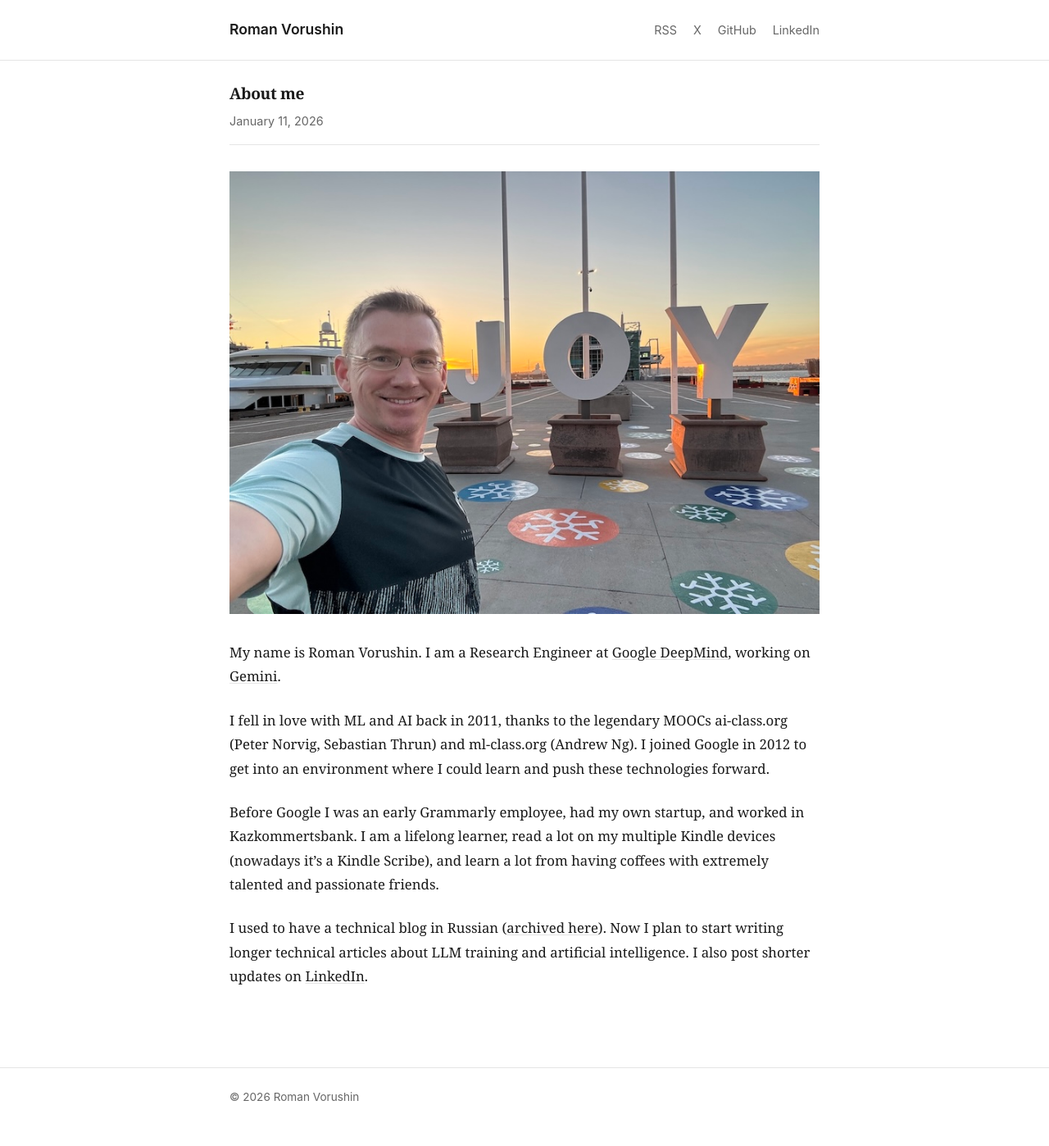
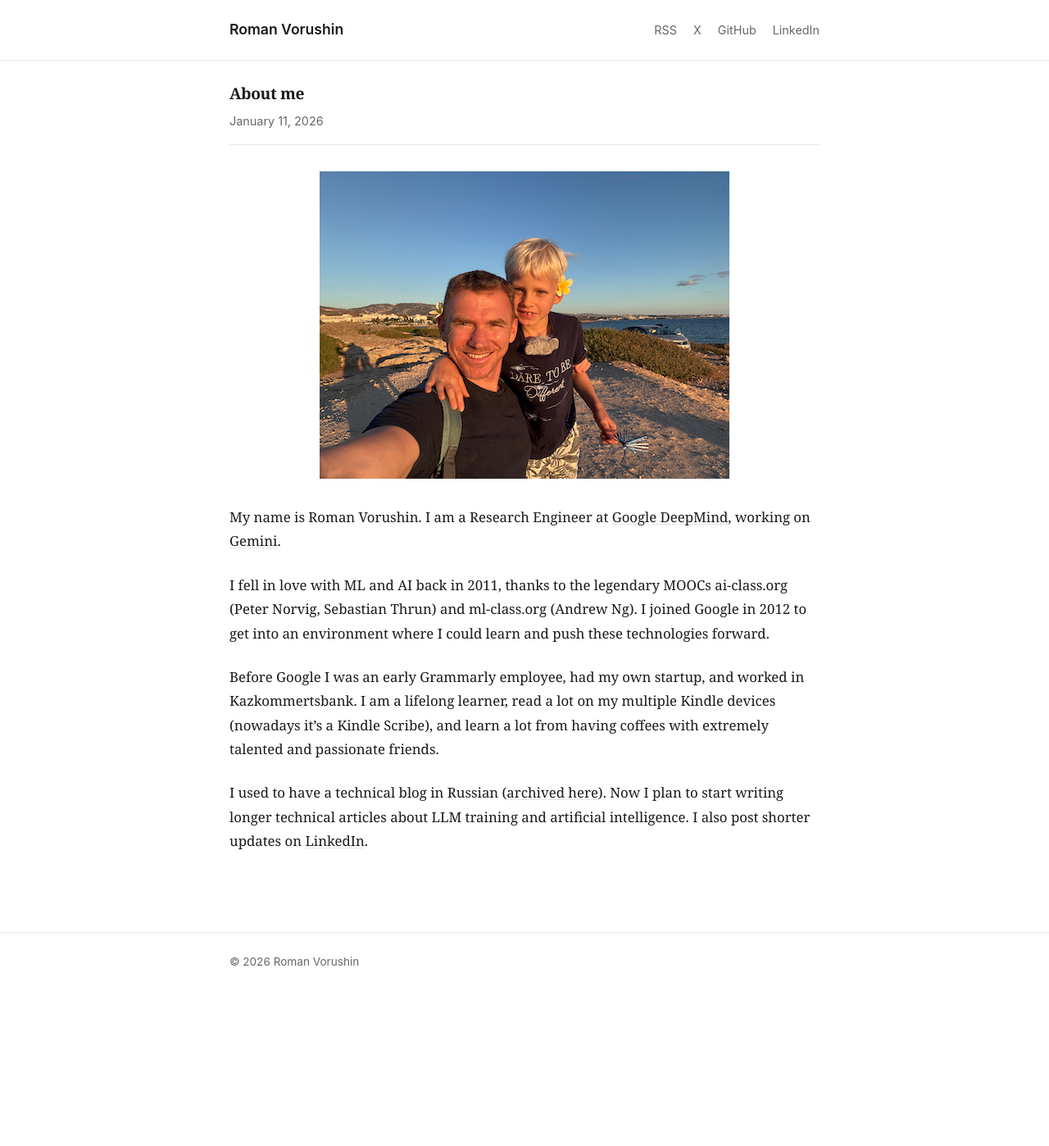
Before and after one commit to vorushin/vorushin.github.io, a Jekyll site: the page built from _posts/2026-01-11-about-me.md, in a window 1280 px wide. Shown: the whole page at 82% size. Built offline with Jekyll 4.4.1, drawn with Linux system fonts in a browser that asks for light colours; after the commit the page ends 1233 px from its top, so only the background shows below that.

Commit message:
updated my photo in the about me post

```diff
--- a/_posts/2026-01-11-about-me.md
+++ b/_posts/2026-01-11-about-me.md
@@ -5,7 +5,7 @@ lang: en
 permalink: /blog/intro
 ---
 
-![Jogging in San-Diego, Dec 2025](/img/intro/roman_san_diego.jpg)
+![Jogging in San-Diego, Dec 2025](/img/intro/roman.jpg)
 
 My name is Roman Vorushin. I am a Research Engineer at [Google DeepMind](https://deepmind.google/), working on [Gemini](https://deepmind.google/technologies/gemini/).
 
```
Also changed, not shown: img/intro/roman.jpg (added), img/intro/roman_san_diego.jpg (deleted).
